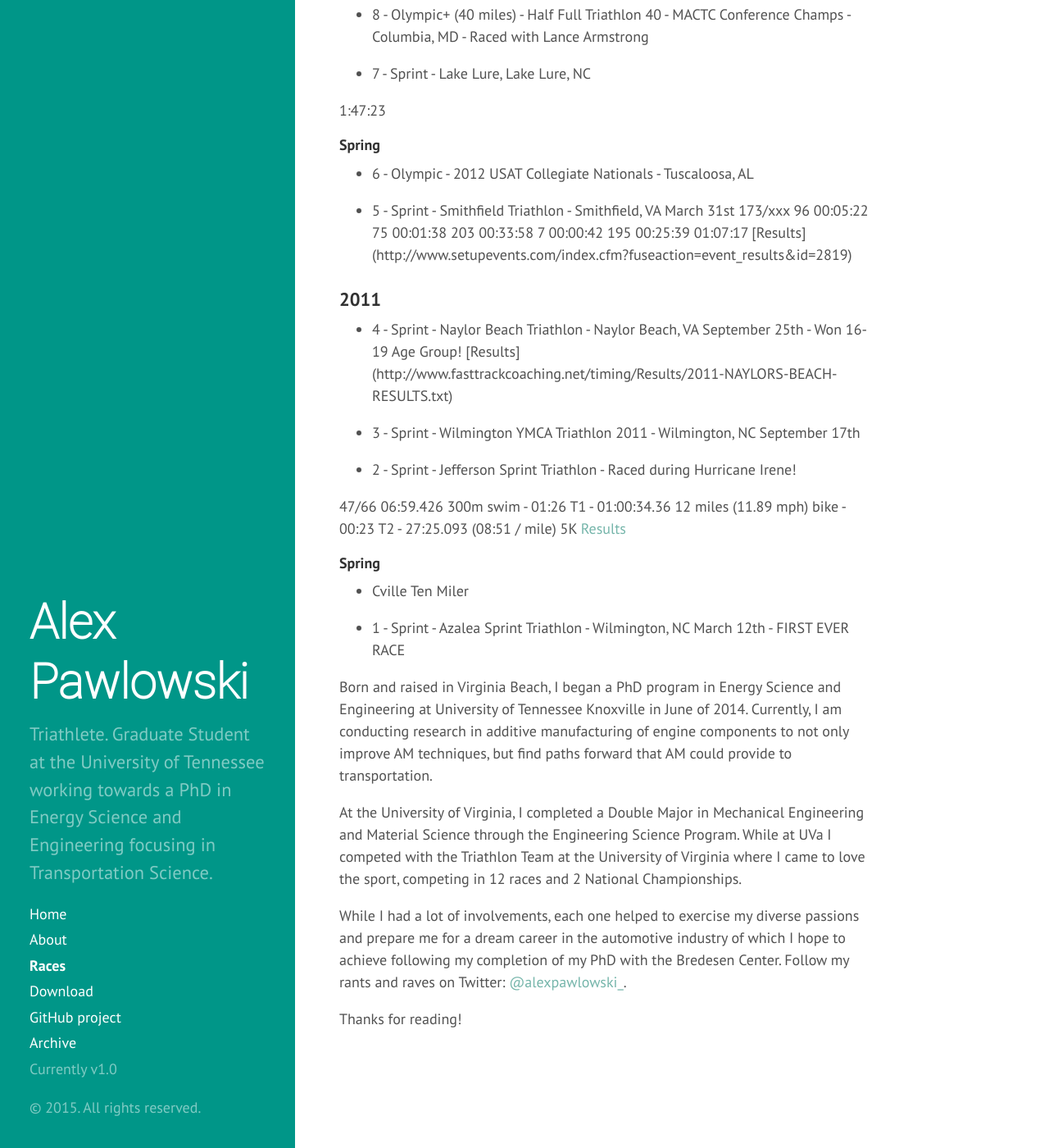
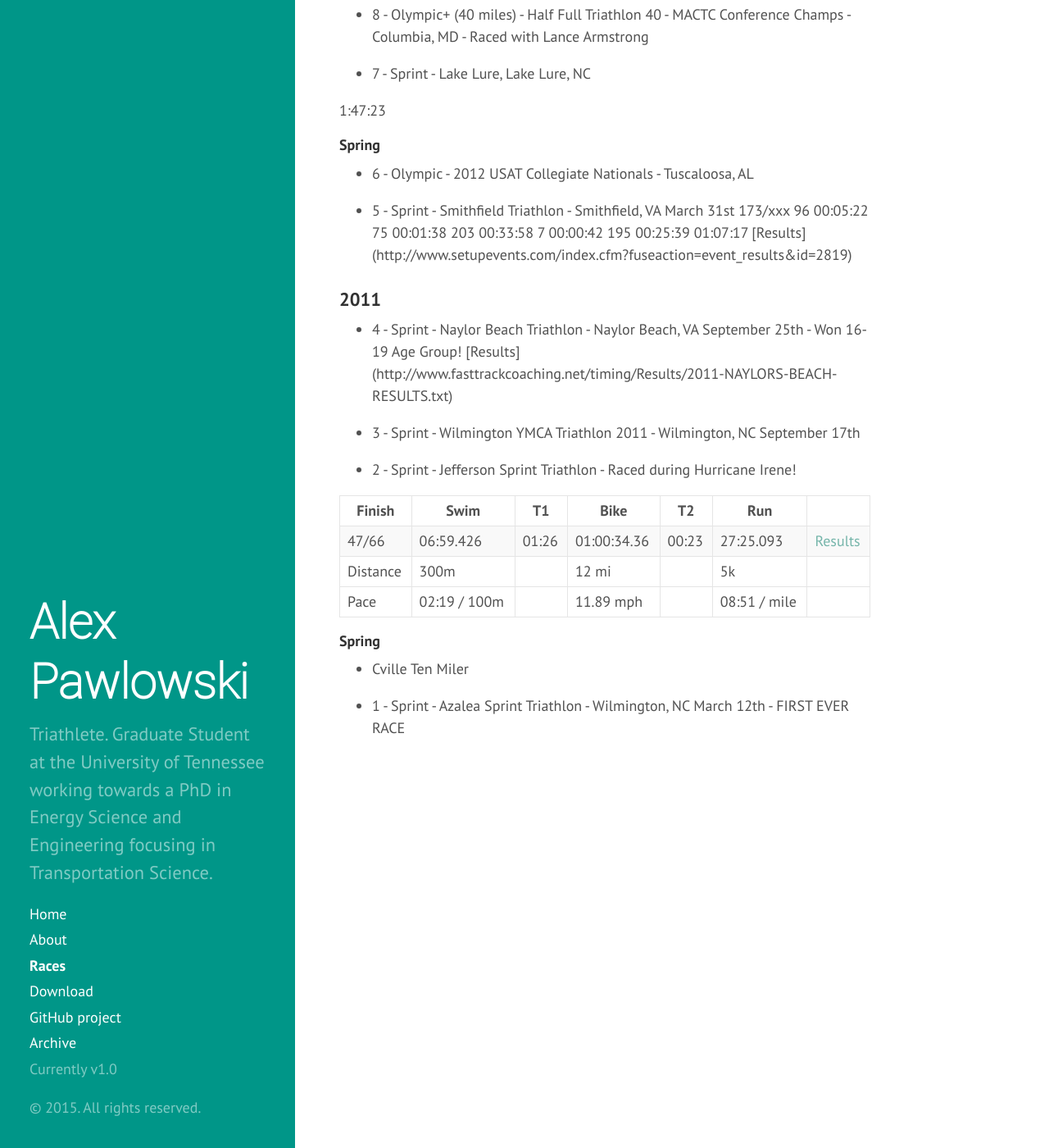
Before and after one commit to alexpawlowski/alexpawlowski.github.io, a Jekyll site: the page built from races.md, in a window 1280 px wide and 1400 px high, scrolled down 941 px. Shown: the whole window at 82% size. Built offline with Jekyll 4.4.1, drawn with Linux system fonts in a browser that asks for light colours; Markdown is read by kramdown in place of the engine named in the settings.

Commit message:
Update races.md

```diff
--- a/races.md
+++ b/races.md
@@ -61,19 +61,53 @@ Didn't race any in the Spring due to a crazy last semester at UVa haha
 * 3 - Sprint - Wilmington YMCA Triathlon 2011 - Wilmington, NC September 17th
 
 * 2 - Sprint - Jefferson Sprint Triathlon - Raced during Hurricane Irene!
-
-47/66 06:59.426 300m swim - 01:26 T1 - 01:00:34.36 12 miles (11.89 mph) bike - 00:23 T2 - 27:25.093 (08:51 / mile) 5K [Results](http://cms.results.frontrunnertiming.com/2011/Athletes/Results.aspx?raceKey=3B8E5768-97CD-446C-9D5E-9C8B41A74F0C&athleteId=150)
+<table>
+  <thead>
+    <tr>
+      <th>Finish</th>
+      <th>Swim</th>
+      <th>T1</th>
+      <th>Bike</th>
+      <th>T2</th>
+      <th>Run</th>
+      <th></th>
+    </tr>
+  </thead>
+  <tfoot>
+    <tr>
+      <td>Pace</td>
+      <td>02:19 / 100m </td>
+      <td></td>
+      <td>11.89 mph</td>
+      <td></td>
+      <td>08:51 / mile</td>
+      <td></td>
+    </tr>
+  </tfoot>
+  <tbody>
+    <tr>
+      <td>47/66</td>
+      <td>06:59.426</td>
+      <td>01:26</td>
+      <td>01:00:34.36</td>
+      <td>00:23</td>
+      <td>27:25.093</td>
+      <td><a href="http://cms.results.frontrunnertiming.com/2011/Athletes/Results.aspx?raceKey=3B8E5768-97CD-446C-9D5E-9C8B41A74F0C&athleteId=150">Results</a></td>
+    </tr>
+    <tr>
+      <td>Distance</td>
+      <td>300m</td>
+      <td></td>
+      <td>12 mi</td>
+      <td></td>
+      <td>5k</td>
+      <td></td>
+    </tr>
+  </tbody>
+</table>
 
 #### Spring
 
 * Cville Ten Miler
 
 * 1 - Sprint - Azalea Sprint Triathlon -  Wilmington, NC March 12th - FIRST EVER RACE
-
-Born and raised in Virginia Beach, I began a PhD program in Energy Science and Engineering at University of Tennessee Knoxville in June of 2014. Currently, I am conducting research in additive manufacturing of engine components to not only improve AM techniques, but find paths forward that AM could provide to transportation.
-
-At the University of Virginia, I completed a Double Major in Mechanical Engineering and Material Science through the Engineering Science Program. While at UVa I competed with the Triathlon Team at the University of Virginia where I came to love the sport, competing in 12 races and 2 National Championships.
-
-While I had a lot of involvements, each one helped to exercise my diverse passions and prepare me for a dream career in the automotive industry of which I hope to achieve following my completion of my PhD with the Bredesen Center. Follow my rants and raves on Twitter: [@alexpawlowski_](https://twitter.com/alexpawlowski_).
-
-Thanks for reading!
```
